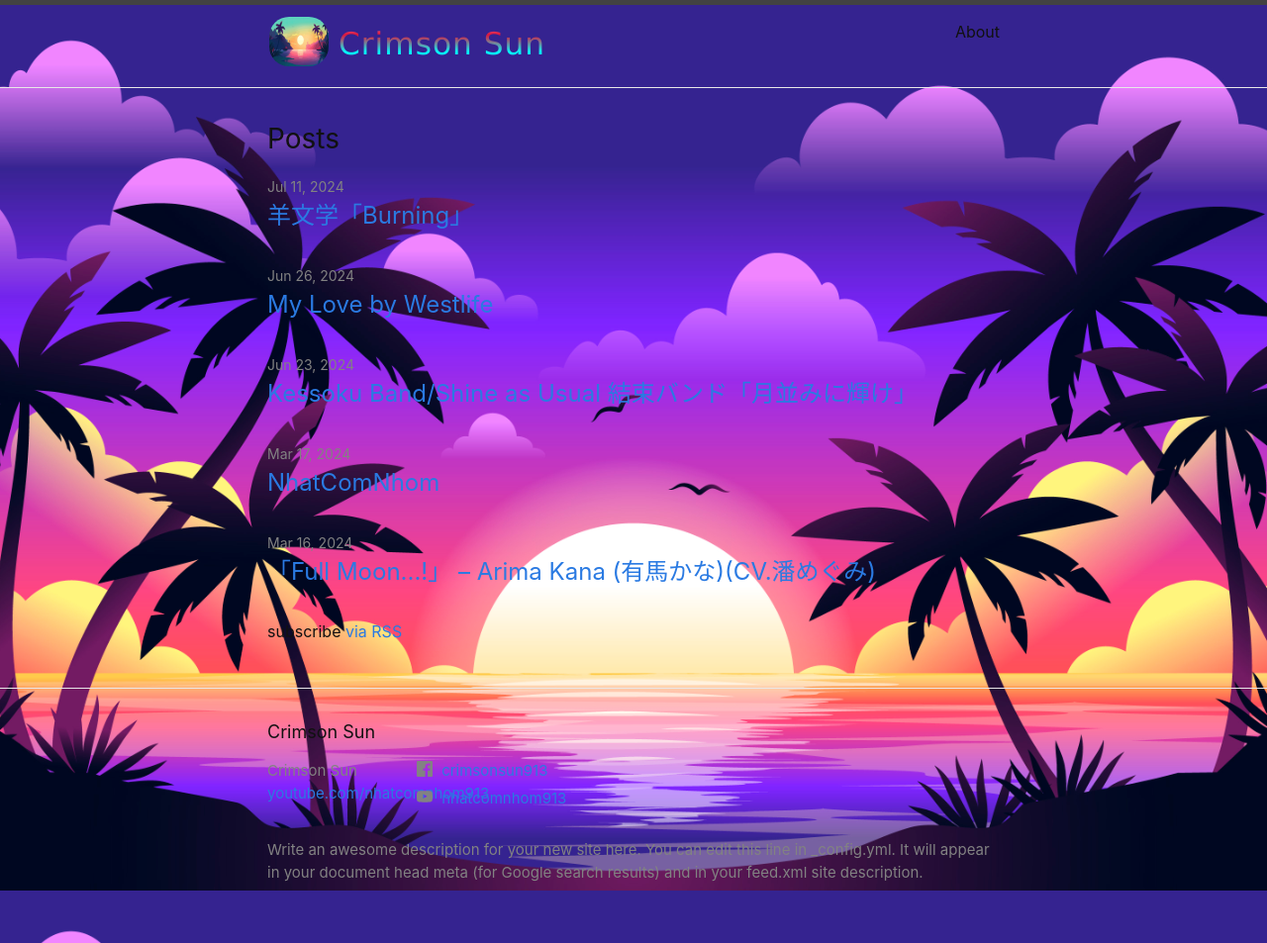
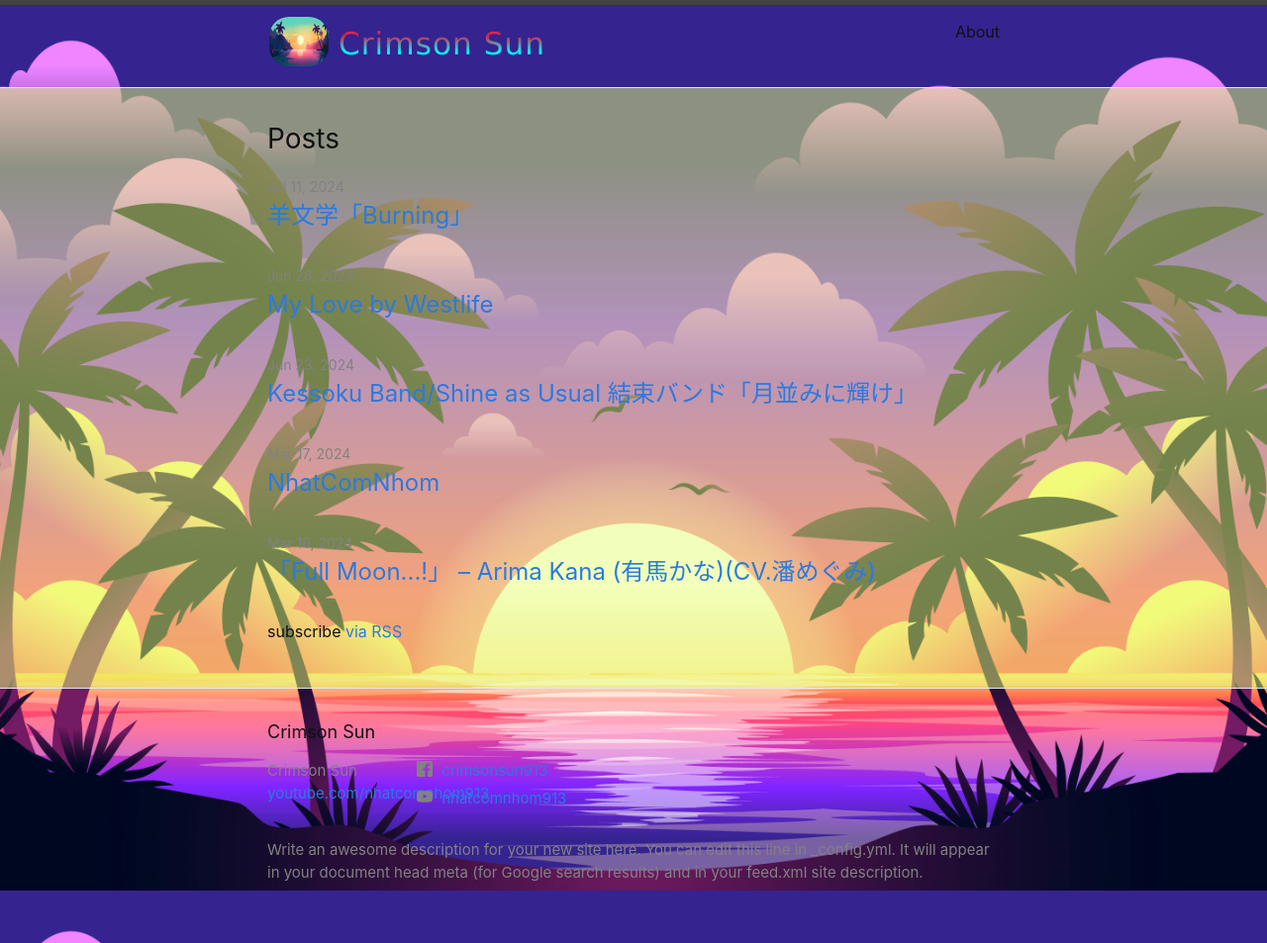
Before and after one commit to CrimsonSunTonic/CrimsonSunTonic.github.io, a Jekyll site: the page built from index.markdown, in a window 1280 px wide. Shown: the whole page at 99% size. Built offline with Jekyll 4.4.1, drawn with Linux system fonts in a browser that asks for light colours.

Commit message:
add wrapper backgound

```diff
--- a/assets/style.css
+++ b/assets/style.css
@@ -25,3 +25,7 @@ body {
     background-size: cover; /* Cover the entire background */
     background-attachment: fixed; /* Make the background fixed */
 }
+
+.page-content {
+    background-color: rgba(230, 255, 118, 0.5); /* antiquewhite with 50% transparency */
+}
```
